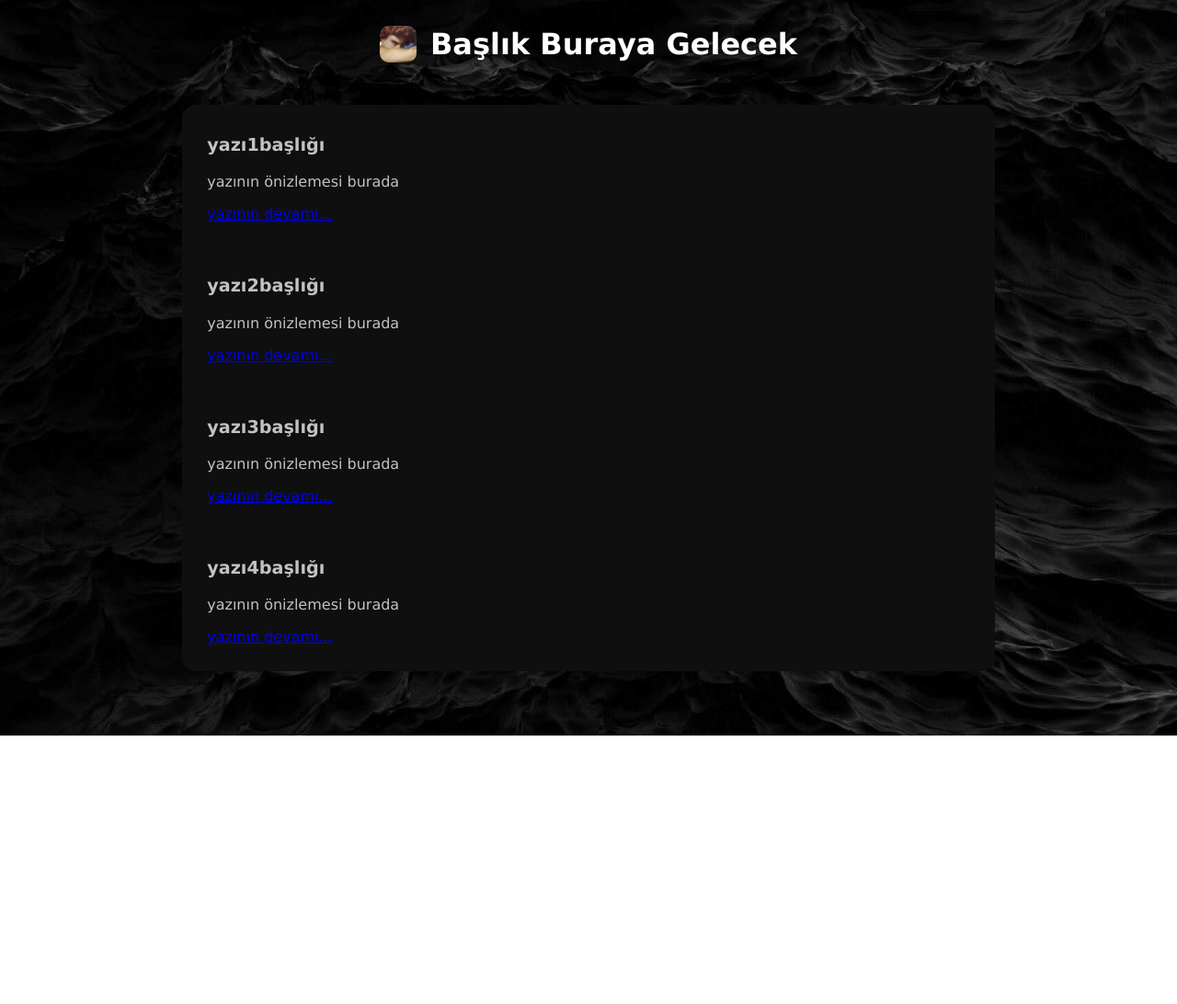
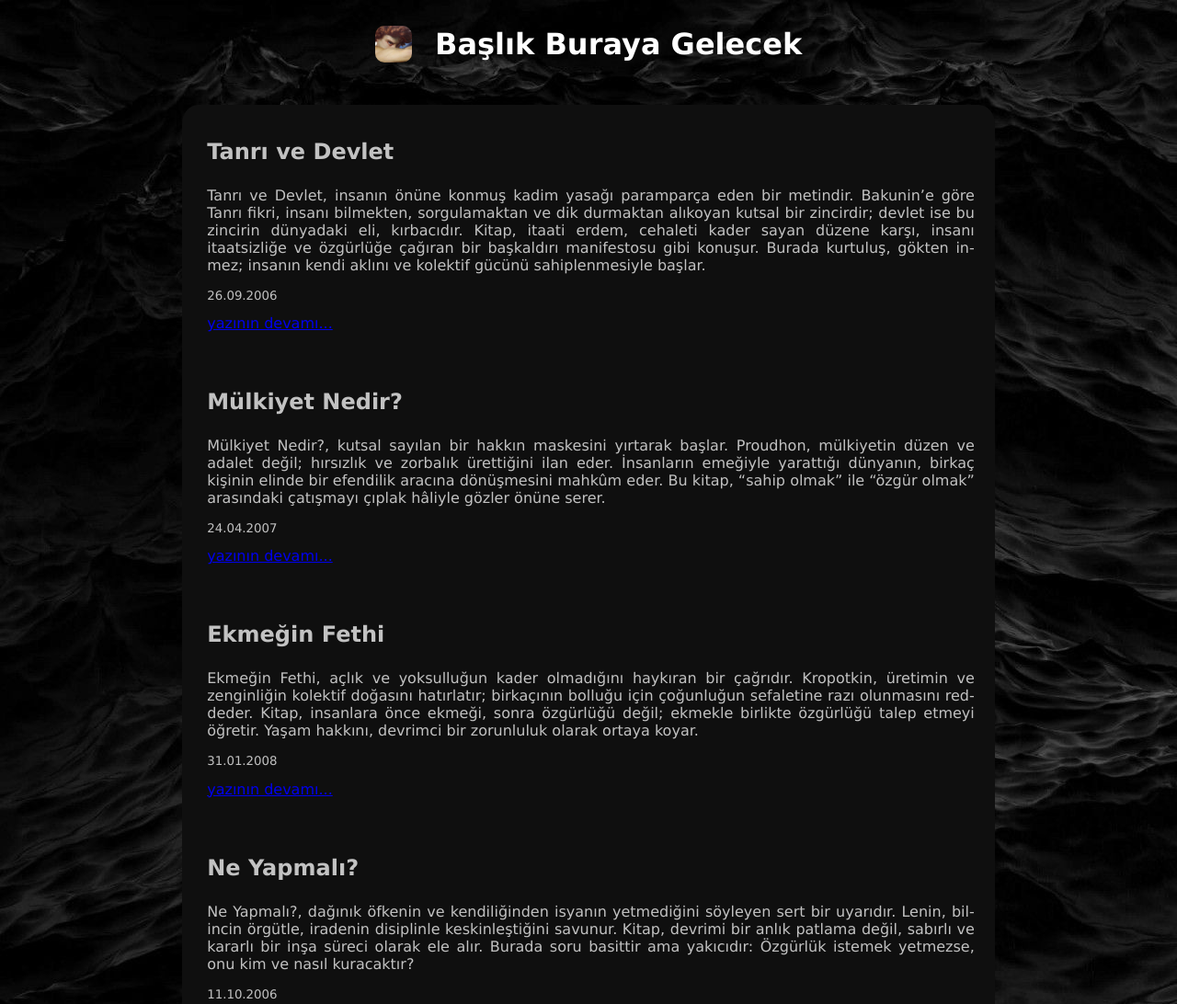
Before and after one commit to kaganksgl/website, a plain HTML site: page index.html in a window 1280 px wide. Shown: the top 1092 px of the page at 92% size. Before the commit the page ends 800 px from the top, so only its background shows below. Drawn offline with Linux system fonts and the light colour scheme.

Commit message:
article files added

```diff
--- a/index.html
+++ b/index.html
@@ -14,26 +14,30 @@
     <div class="sheet1">
         <!--bunu okuyan gay-->
         <div class="articles">
-            <h3 id="article-headers">yazı1başlığı</h3>
-            <p>yazının önizlemesi burada</p>
+            <h3 id="article-headers">Tanrı ve Devlet</h3>
+            <p id="article-previews">Tanrı ve Devlet, insanın önüne konmuş kadim yasağı paramparça eden bir metindir. Bakunin’e göre Tanrı fikri, insanı bilmekten, sorgulamaktan ve dik durmaktan alıkoyan kutsal bir zincirdir; devlet ise bu zincirin dünyadaki eli, kırbacıdır. Kitap, itaati erdem, cehaleti kader sayan düzene karşı, insanı itaatsizliğe ve özgürlüğe çağıran bir başkaldırı manifestosu gibi konuşur. Burada kurtuluş, gökten inmez; insanın kendi aklını ve kolektif gücünü sahiplenmesiyle başlar.</p>
+            <p id="date">26.09.2006</p>
             <a href="#">yazının devamı...</a>
             <br>
             <br>
             <br>
-            <h3 id="article-headers">yazı2başlığı</h3>
-            <p>yazının önizlemesi burada</p>
+            <h3 id="article-headers">Mülkiyet Nedir?</h3>
+            <p id="article-previews">Mülkiyet Nedir?, kutsal sayılan bir hakkın maskesini yırtarak başlar. Proudhon, mülkiyetin düzen ve adalet değil; hırsızlık ve zorbalık ürettiğini ilan eder. İnsanların emeğiyle yarattığı dünyanın, birkaç kişinin elinde bir efendilik aracına dönüşmesini mahkûm eder. Bu kitap, “sahip olmak” ile “özgür olmak” arasındaki çatışmayı çıplak hâliyle gözler önüne serer.</p>
+            <p id="date">24.04.2007</p>
             <a href="#">yazının devamı...</a>
             <br>
             <br>
             <br>
-            <h3 id="article-headers">yazı3başlığı</h3>
-            <p>yazının önizlemesi burada</p>
+            <h3 id="article-headers">Ekmeğin Fethi</h3>
+            <p id="article-previews">Ekmeğin Fethi, açlık ve yoksulluğun kader olmadığını haykıran bir çağrıdır. Kropotkin, üretimin ve zenginliğin kolektif doğasını hatırlatır; birkaçının bolluğu için çoğunluğun sefaletine razı olunmasını reddeder. Kitap, insanlara önce ekmeği, sonra özgürlüğü değil; ekmekle birlikte özgürlüğü talep etmeyi öğretir. Yaşam hakkını, devrimci bir zorunluluk olarak ortaya koyar.</p>
+            <p id="date">31.01.2008</p>
             <a href="#">yazının devamı...</a>
             <br>
             <br>
             <br>
-            <h3 id="article-headers">yazı4başlığı</h3>
-            <p>yazının önizlemesi burada</p>
+            <h3 id="article-headers">Ne Yapmalı?</h3>
+            <p id="article-previews">Ne Yapmalı?, dağınık öfkenin ve kendiliğinden isyanın yetmediğini söyleyen sert bir uyarıdır. Lenin, bilincin örgütle, iradenin disiplinle keskinleştiğini savunur. Kitap, devrimi bir anlık patlama değil, sabırlı ve kararlı bir inşa süreci olarak ele alır. Burada soru basittir ama yakıcıdır: Özgürlük istemek yetmezse, onu kim ve nasıl kuracaktır?</p>
+            <p id="date">11.10.2006</p>
             <a href="#">yazının devamı...</a>
         </div>
     </div>
--- a/style.css
+++ b/style.css
@@ -5,14 +5,14 @@ body {
 }
 #header {
     display: flex;
-    align-items: center;      /* dikey hizalama */
-    justify-content: center;  /* ortalama (istersen kaldırabilirsin) */
-    gap: 15px;                /* görsel ile başlık arası boşluk */
+    align-items: center;
+    justify-content: center;
+    gap: 2%;
     color: white;
 }
 
 #header-icon {
-    width: 40px;   /* ihtiyaca göre */
+    width: 40px;
     height: 40px;
     border-radius: 25%;
 }
@@ -23,7 +23,7 @@ body {
     margin: 2% 15%;
     padding: 1%;
     background-color: #0f0f0f;
-    border-radius: 15px;
+    border-radius: 2%;
 
 }
 .articles {
@@ -32,5 +32,14 @@ body {
 }
 
 #article-headers {
-    font-size: larger;
+    font-size:x-large;
 }
+
+#date {
+    font-size: smaller;
+}
+
+#article-previews {
+    text-align: justify;
+    hyphens: auto;
+}
```
Also changed, not shown: articles/article1.html (added), articles/article2.html (added), articles/article3.html (added), articles/article4.html (added), articles/articlestyle.css (added).
